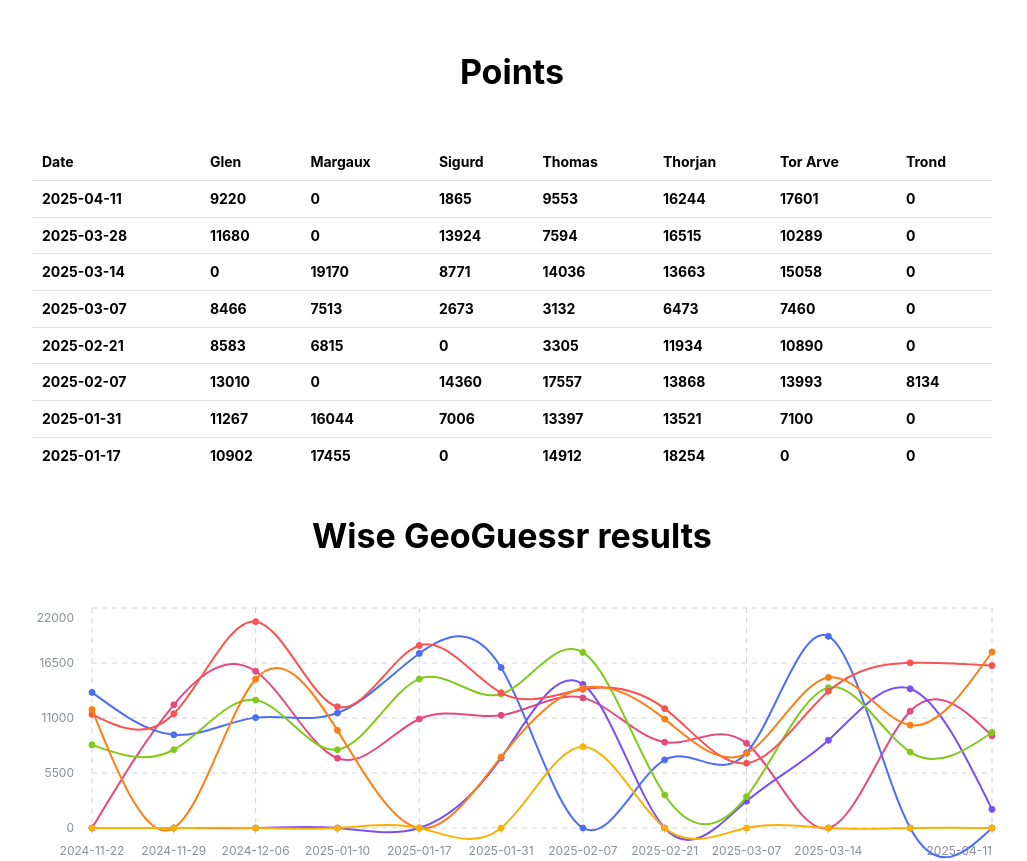
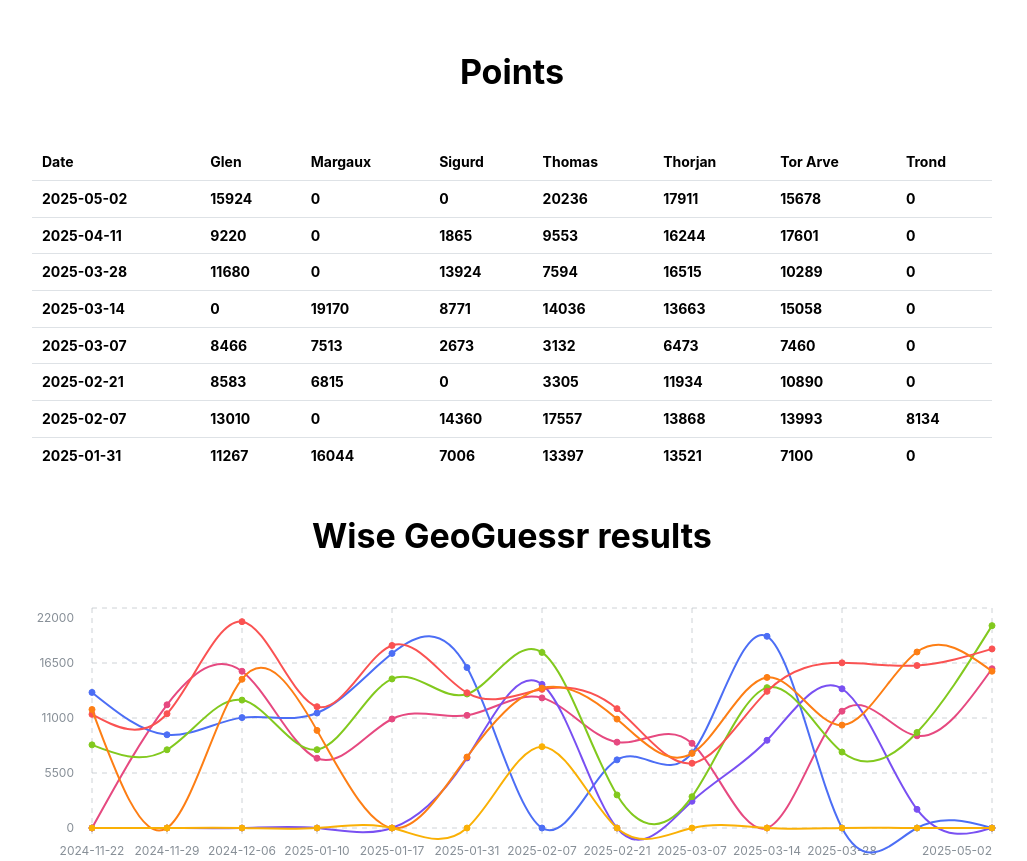
Before and after one commit to glensorbo/wise-geoguessr, a React (Vite) app: page / in a window 1280 px wide. Shown: the top 861 px of the page, without its empty margins (128-1155 px from the left). Built offline with nearby package versions, Linux system fonts and the light colour scheme.

Commit message:
2025-05-02

```diff
--- a/src/data.ts
+++ b/src/data.ts
@@ -1,6 +1,17 @@
 export type Player = 'Glen' | 'Thomas' | 'Margaux' | 'Sigurd' | 'Thorjan' | 'Tor Arve' | 'Trond';
 
 export const data: Record<'date' | Player | 'Winner', string | number>[] = [
+  {
+    date: '2025-05-02',
+    Glen: 15924,
+    Thomas: 20236,
+    Margaux: 0,
+    Thorjan: 17911,
+    'Tor Arve': 15678,
+    Sigurd: 0,
+    Trond: 0,
+    Winner: 'Thomas',
+  },
   {
     date: '2025-04-11',
     Glen: 9220,
```
